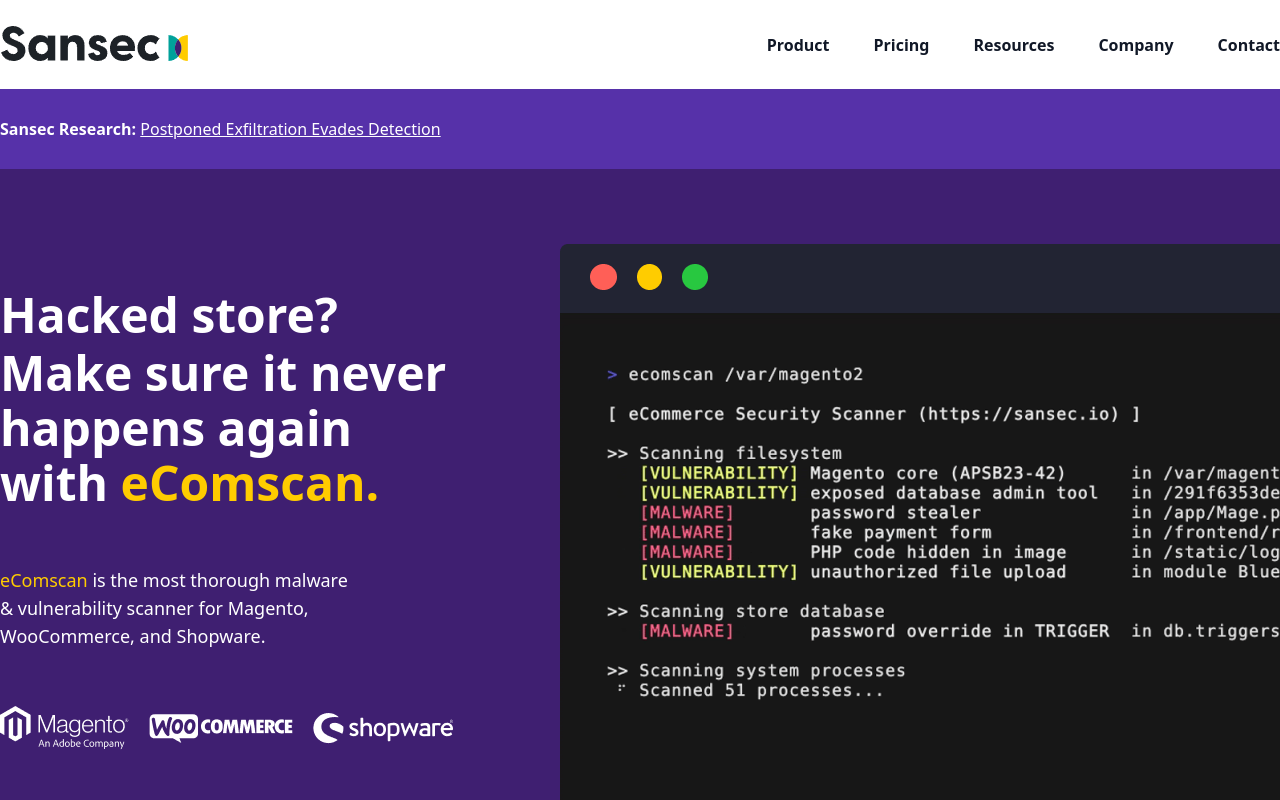
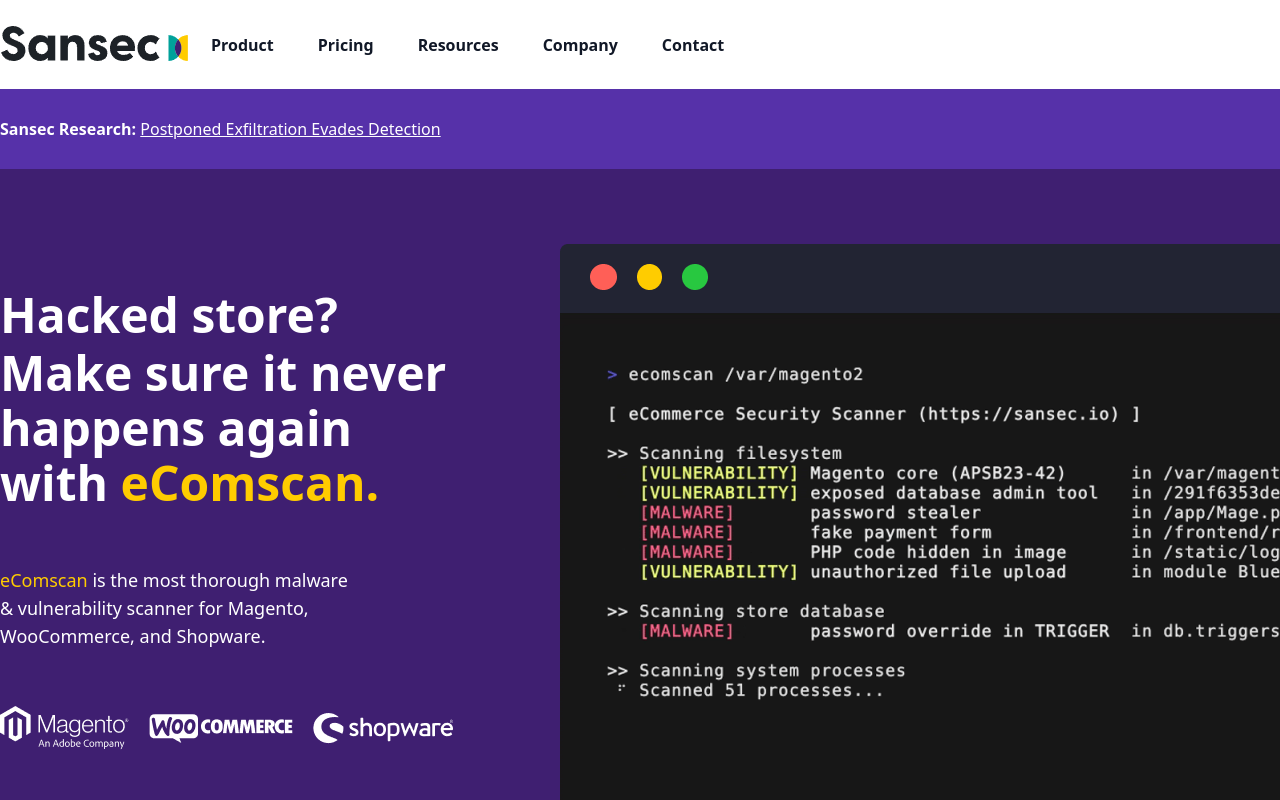
Before and after one commit to bilalbhatti139/sansec-web, a website: page index.html in a window 1280 px wide. Shown: the top 800 px of the page. Drawn offline with nearby package versions, Linux system fonts and the light colour scheme.

Commit message:
ui fixing

```diff
--- a/index.html
+++ b/index.html
@@ -4,7 +4,6 @@
     <meta charset="UTF-8" />
     <meta name="viewport" content="width=device-width, initial-scale=1.0" />
     <title>Sensec</title>
-    <!-- <link rel="stylesheet" href="./output.css" /> -->
     <link rel="preconnect" href="https://fonts.gstatic.com" />
     <link
       href="https://fonts.googleapis.com/css2?family=Poppins:wght@400;600&display=swap"
@@ -28,9 +27,7 @@
   <body>
     <section>
       <nav class="bg-white border-gray-20">
-        <div
-          class="container flex flex-wrap items-center mx-auto justify-between"
-        >
+        <div class="container flex flex-wrap items-center mx-auto">
           <a href="/" class="flex items-center">
             <img
               class="sm:pl-0 pl-3"
--- a/src/input.css
+++ /dev/null
@@ -1,3 +0,0 @@
-@tailwind base;
-@tailwind components;
-@tailwind utilities;
```
Also changed, not shown: output.css (deleted).
